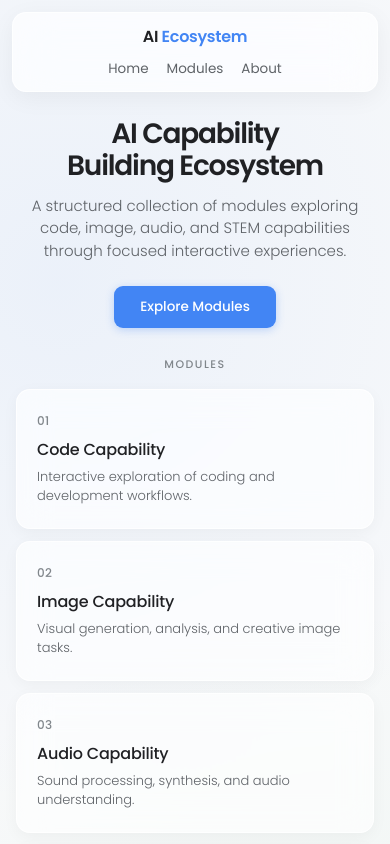
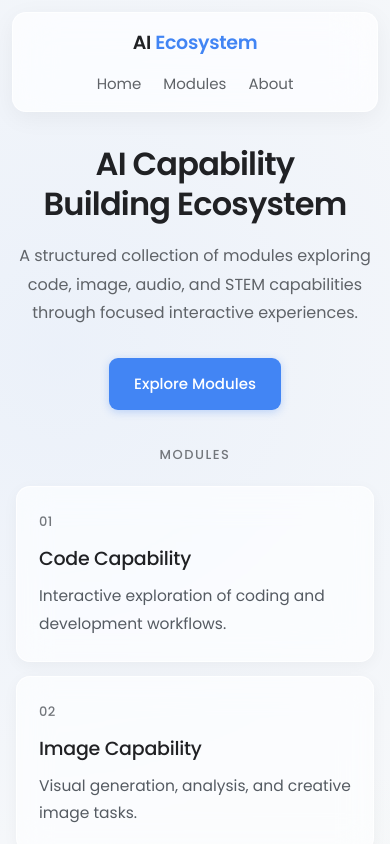
Before and after one commit to farheennasirkhan-learn/AI-Capability-Building, a plain HTML site: page index.html in a window 390 px wide. Shown: the top 844 px of the page. Drawn offline with Linux system fonts and the light colour scheme.

Commit message:
Update index.html

```diff
--- a/index.html
+++ b/index.html
@@ -1,3 +1,4 @@
+
 <!DOCTYPE html>
 <html lang="en">
 <head>
@@ -17,11 +18,12 @@
       background: #f8f9fa;
       color: #202124;
       min-height: 100vh;
-      line-height: 1.5;
+      line-height: 1.7;
       -webkit-font-smoothing: antialiased;
       background-image:
         radial-gradient(circle at 15% 20%, rgba(66, 133, 244, 0.07) 0%, transparent 45%),
         radial-gradient(circle at 85% 80%, rgba(52, 168, 83, 0.05) 0%, transparent 45%);
+      font-size: 16px;
     }
 
     /* ===== HEADER ===== */
@@ -30,7 +32,7 @@
       top: 12px;
       z-index: 100;
       margin: 12px 24px 0;
-      padding: 12px 24px;
+      padding: 16px 28px;
       display: flex;
       justify-content: space-between;
       align-items: center;
@@ -43,7 +45,7 @@
     }
 
     .logo {
-      font-size: 16px;
+      font-size: 20px;
       font-weight: 600;
       letter-spacing: -0.3px;
     }
@@ -54,13 +56,13 @@
 
     nav {
       display: flex;
-      gap: 28px;
+      gap: 32px;
     }
 
     nav a {
       text-decoration: none;
       color: #5f6368;
-      font-size: 13.5px;
+      font-size: 16px;
       font-weight: 400;
       transition: color 0.2s ease;
     }
@@ -73,39 +75,40 @@
     main {
       max-width: 1100px;
       margin: 0 auto;
-      padding: 36px 24px 40px;
+      padding: 48px 24px 48px;
     }
 
-    /* Hero - more compact */
+    /* Hero */
     .hero {
       text-align: center;
-      margin-bottom: 36px;
+      margin-bottom: 48px;
     }
 
     .hero h1 {
-      font-size: clamp(28px, 4.5vw, 42px);
+      font-size: clamp(36px, 4.5vw, 48px);
       font-weight: 600;
-      letter-spacing: -1.2px;
-      line-height: 1.15;
-      margin-bottom: 12px;
+      letter-spacing: -1.3px;
+      line-height: 1.25;
+      margin-bottom: 18px;
       color: #202124;
     }
 
     .hero p {
-      font-size: 15px;
-      font-weight: 300;
+      font-size: 18px;
+      font-weight: 400;
       color: #5f6368;
-      max-width: 520px;
-      margin: 0 auto 24px;
+      line-height: 1.8;
+      max-width: 650px;
+      margin: 0 auto 30px;
     }
 
     .cta {
       display: inline-block;
-      padding: 11px 26px;
+      padding: 14px 30px;
       background: #4285F4;
       color: #ffffff;
       text-decoration: none;
-      font-size: 13.5px;
+      font-size: 16px;
       font-weight: 500;
       border-radius: 9px;
       transition: all 0.25s ease;
@@ -120,20 +123,20 @@
 
     /* Section label */
     .section-label {
-      font-size: 11px;
+      font-size: 14px;
       font-weight: 500;
       letter-spacing: 1.5px;
       text-transform: uppercase;
-      color: #80868b;
-      margin-bottom: 16px;
+      color: #73777c;
+      margin-bottom: 20px;
       text-align: center;
     }
 
-    /* ===== CARDS - larger & tighter ===== */
+    /* ===== CARDS ===== */
     .grid {
       display: grid;
       grid-template-columns: repeat(3, 1fr);
-      gap: 16px;
+      gap: 18px;
     }
 
     .card {
@@ -142,7 +145,7 @@
       -webkit-backdrop-filter: blur(16px) saturate(160%);
       border: 1px solid rgba(255, 255, 255, 0.75);
       border-radius: 14px;
-      padding: 22px 20px;
+      padding: 26px 24px;
       text-decoration: none;
       color: inherit;
       display: block;
@@ -150,7 +153,7 @@
       box-shadow: 0 4px 16px rgba(0, 0, 0, 0.04);
       position: relative;
       overflow: hidden;
-      min-height: 140px;
+      min-height: 165px;
     }
 
     .card::before {
@@ -177,26 +180,27 @@
     }
 
     .card-number {
-      font-size: 12px;
+      font-size: 14px;
       font-weight: 500;
-      color: #80868b;
-      margin-bottom: 8px;
+      color: #73777c;
+      margin-bottom: 12px;
       letter-spacing: 0.4px;
     }
 
     .card h3 {
-      font-size: 16px;
+      font-size: 19px;
       font-weight: 500;
-      margin-bottom: 6px;
-      letter-spacing: -0.2px;
+      margin-bottom: 10px;
+      letter-spacing: -0.25px;
+      line-height: 1.45;
       color: #202124;
     }
 
     .card p {
-      font-size: 13px;
-      font-weight: 300;
-      color: #5f6368;
-      line-height: 1.45;
+      font-size: 15.5px;
+      font-weight: 400;
+      color: #555b62;
+      line-height: 1.75;
     }
 
     /* Google color accents */
@@ -210,11 +214,11 @@
     /* ===== FOOTER ===== */
     footer {
       margin: 0 24px 20px;
-      padding: 14px 22px;
+      padding: 18px 24px;
       display: flex;
       justify-content: space-between;
       align-items: center;
-      font-size: 12.5px;
+      font-size: 14px;
       color: #5f6368;
       background: rgba(255, 255, 255, 0.6);
       backdrop-filter: blur(16px);
@@ -227,6 +231,7 @@
     footer a {
       color: #5f6368;
       text-decoration: none;
+      font-size: 14px;
       transition: color 0.2s ease;
     }
 
@@ -239,39 +244,95 @@
       .grid {
         grid-template-columns: repeat(2, 1fr);
       }
+
+      main {
+        padding-top: 40px;
+      }
     }
 
     @media (max-width: 600px) {
       header {
         margin: 10px 12px 0;
-        padding: 12px 16px;
+        padding: 14px 16px;
         flex-direction: column;
-        gap: 10px;
+        gap: 12px;
+      }
+
+      .logo {
+        font-size: 19px;
       }
 
       nav {
-        gap: 18px;
+        gap: 22px;
+        flex-wrap: wrap;
+        justify-content: center;
+      }
+
+      nav a {
+        font-size: 15px;
       }
 
       main {
-        padding: 28px 16px 32px;
+        padding: 34px 16px 32px;
       }
 
       .hero {
-        margin-bottom: 28px;
+        margin-bottom: 34px;
+      }
+
+      .hero h1 {
+        font-size: clamp(32px, 8vw, 40px);
+        letter-spacing: -0.8px;
+      }
+
+      .hero p {
+        font-size: 16px;
+        line-height: 1.8;
+      }
+
+      .cta {
+        font-size: 15px;
+        padding: 13px 25px;
+      }
+
+      .section-label {
+        font-size: 13px;
       }
 
       .grid {
         grid-template-columns: 1fr;
-        gap: 12px;
+        gap: 14px;
+      }
+
+      .card {
+        padding: 24px 22px;
+        min-height: auto;
+      }
+
+      .card-number {
+        font-size: 13px;
+      }
+
+      .card h3 {
+        font-size: 19px;
+      }
+
+      .card p {
+        font-size: 15.5px;
+        line-height: 1.75;
       }
 
       footer {
         margin: 0 12px 16px;
-        padding: 12px 16px;
+        padding: 16px;
         flex-direction: column;
         gap: 8px;
         text-align: center;
+        font-size: 14px;
+      }
+
+      footer a {
+        font-size: 14px;
       }
     }
   </style>
@@ -330,7 +391,7 @@
 
         <a href="Claude Code Recap 6.html" class="card">
           <div class="card-number">06</div>
-          <h3>Recap & Synthesis</h3>
+          <h3>Recap &amp; Synthesis</h3>
           <p>Key takeaways and integrated capability overview.</p>
         </a>
 
```
